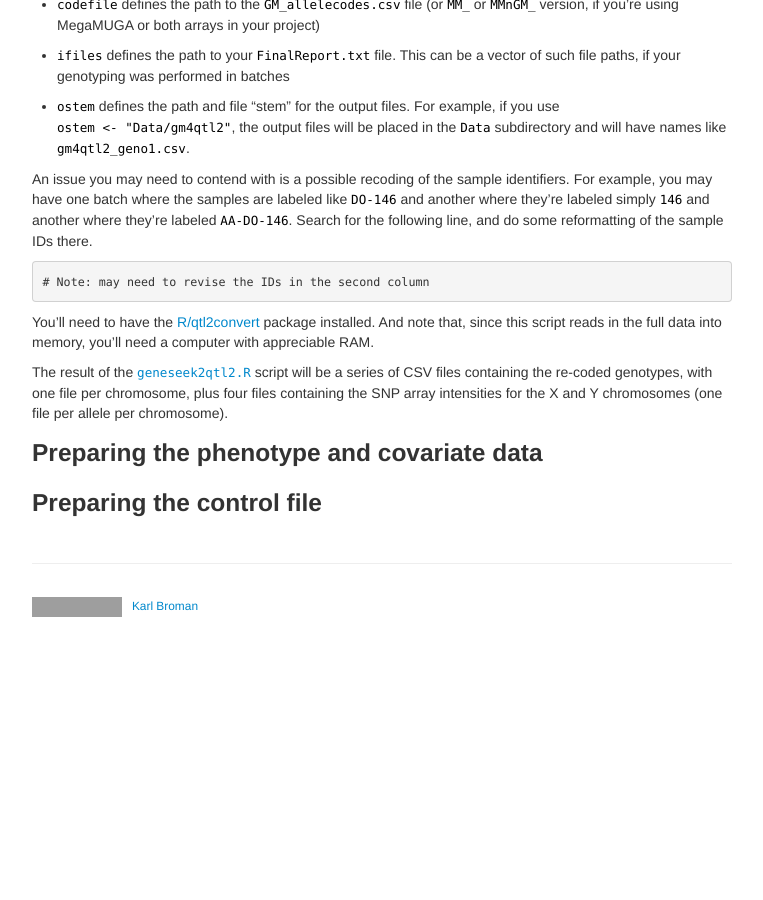
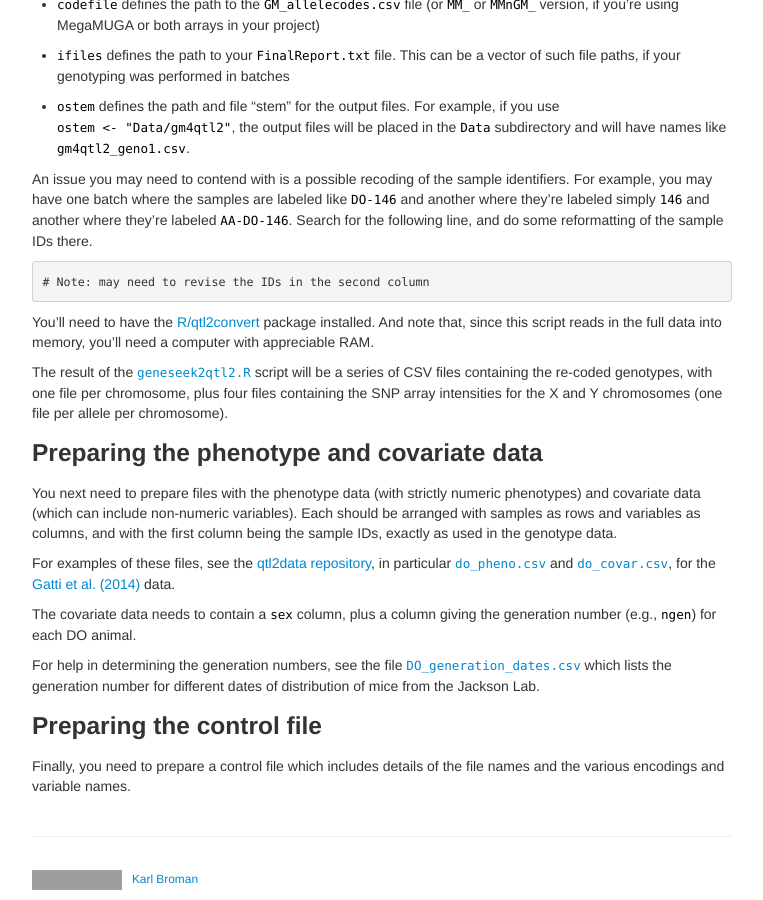
Before and after one commit to rqtl/qtl2, a Jekyll site: the page built from pages/prep_do_data.md, in a window 1280 px wide and 900 px high, scrolled down 1525 px. Shown: the whole window, without its empty margins (258-1021 px from the left). Built offline with Jekyll 4.4.1, drawn with Linux system fonts in a browser that asks for light colours; before the commit the page ends 2152 px from its top, so only the background shows below that; grey boxes are pictures that could not be loaded.

Commit message:
prep_do_data.md: pheno/covar files

```diff
--- a/pages/prep_do_data.md
+++ b/pages/prep_do_data.md
@@ -150,7 +150,30 @@ allele per chromosome).
 
 ### Preparing the phenotype and covariate data
 
+You next need to prepare files with the phenotype data (with strictly
+numeric phenotypes) and covariate data (which can include non-numeric
+variables). Each should be arranged with samples as rows and variables
+as columns, and with the first column being the sample IDs, exactly as
+used in the genotype data.
 
+For examples of these files, see the
+[qtl2data repository](https://github.com/rqtl/qtl2data), in particular
+[`do_pheno.csv`](https://github.com/rqtl/qtl2data/blob/master/DO_Gatti2014/do_pheno.csv)
+and
+[`do_covar.csv`](https://github.com/rqtl/qtl2data/blob/master/DO_Gatti2014/do_covar.csv),
+for the [Gatti et al. (2014)](http://www.g3journal.org/content/ggg/4/9/1623.full.pdf) data.
+
+The covariate data needs to contain a `sex` column, plus a column
+giving the generation number (e.g., `ngen`) for each DO animal.
+
+For help in determining the generation numbers, see
+the file
+[`DO_generation_dates.csv`](../assets/DO_generation_dates.csv) which
+lists the generation number for different dates of distribution of
+mice from the Jackson Lab.
 
 
 ### Preparing the control file
+
+Finally, you need to prepare a control file which includes details of
+the file names and the various encodings and variable names.
```
